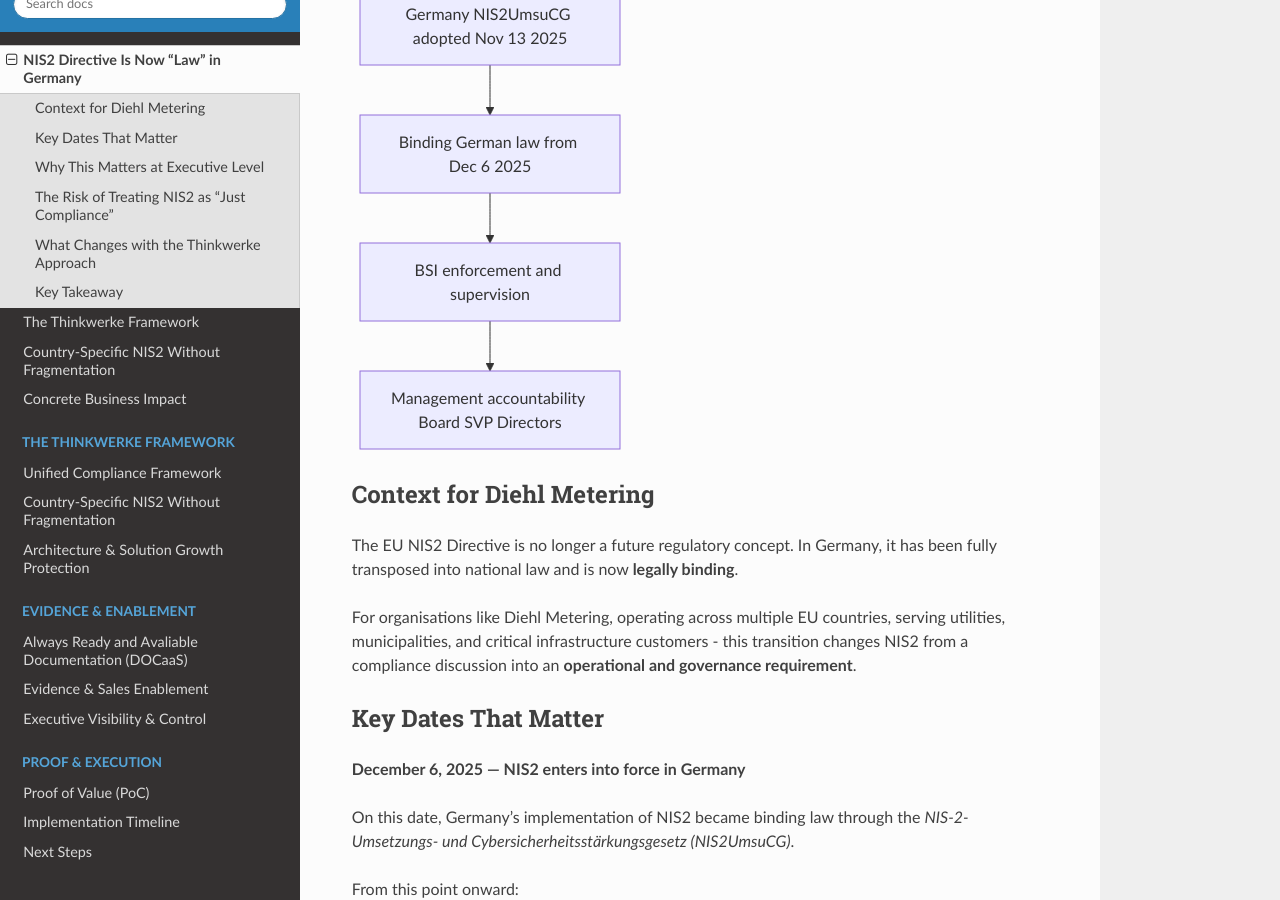
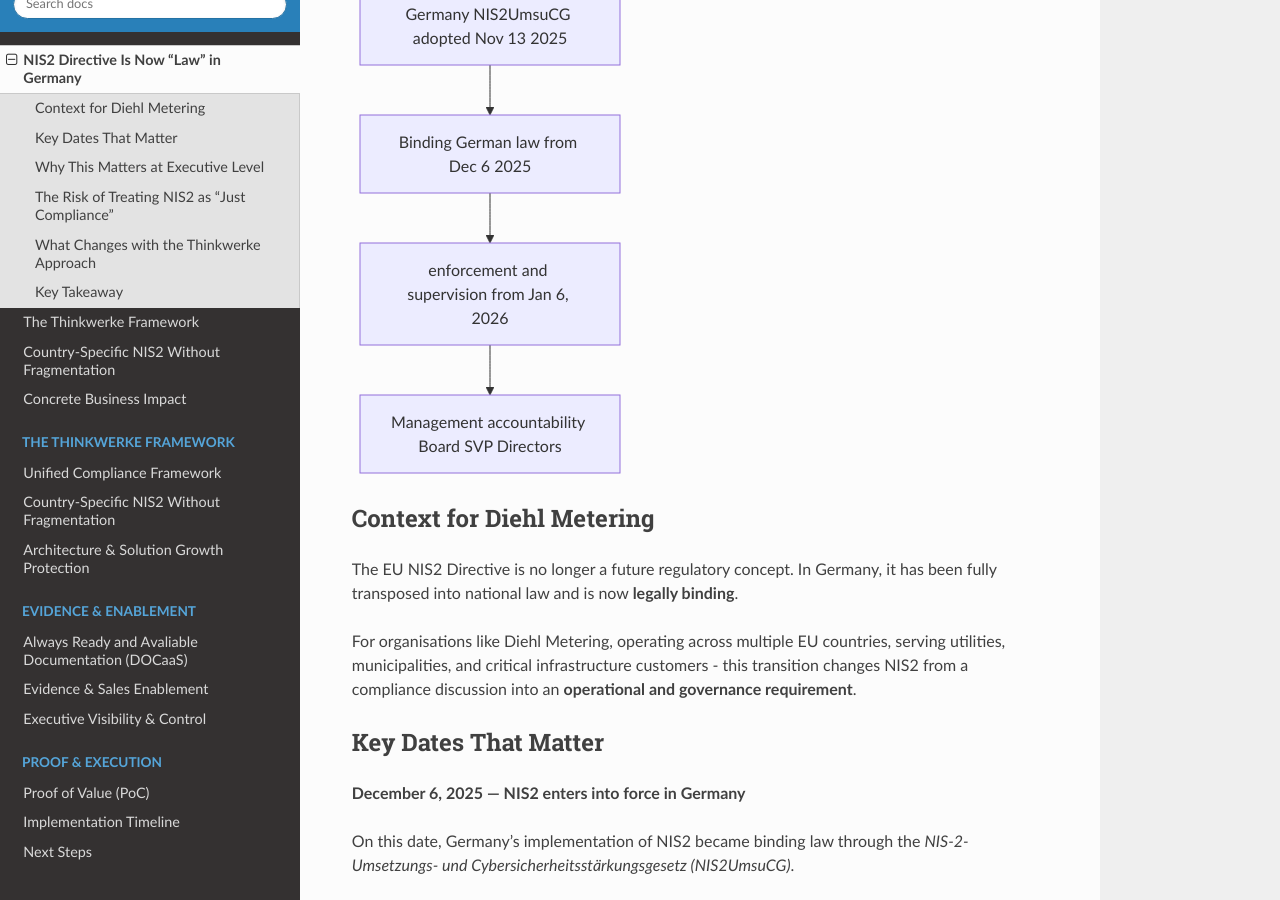
Before and after one commit to Mynkskhr/diehlmetering, a Sphinx documentation site: the page built from docs/source/nis2-2026.rst, in a window 1280 px wide and 900 px high, scrolled down 453 px. Built offline with Sphinx 7.4.7 and the Read the Docs theme 3.1.0, drawn with Linux system fonts in a browser that asks for light colours; pages that are not in the unit, such as notebooks, are missing from menus.

Commit message:
Update nis2-2026.rst

```diff
--- a/docs/source/nis2-2026.rst
+++ b/docs/source/nis2-2026.rst
@@ -13,7 +13,7 @@
        EU[EU NIS2 Directive 2022/2555]
        DE[Germany NIS2UmsuCG adopted Nov 13 2025]
        LAW[Binding German law from Dec 6 2025]
-       BSI[BSI enforcement and supervision]
+       BSI[enforcement and supervision from Jan 6, 2026]
        MGMT[Management accountability Board SVP Directors]
 
        EU --> DE
```
